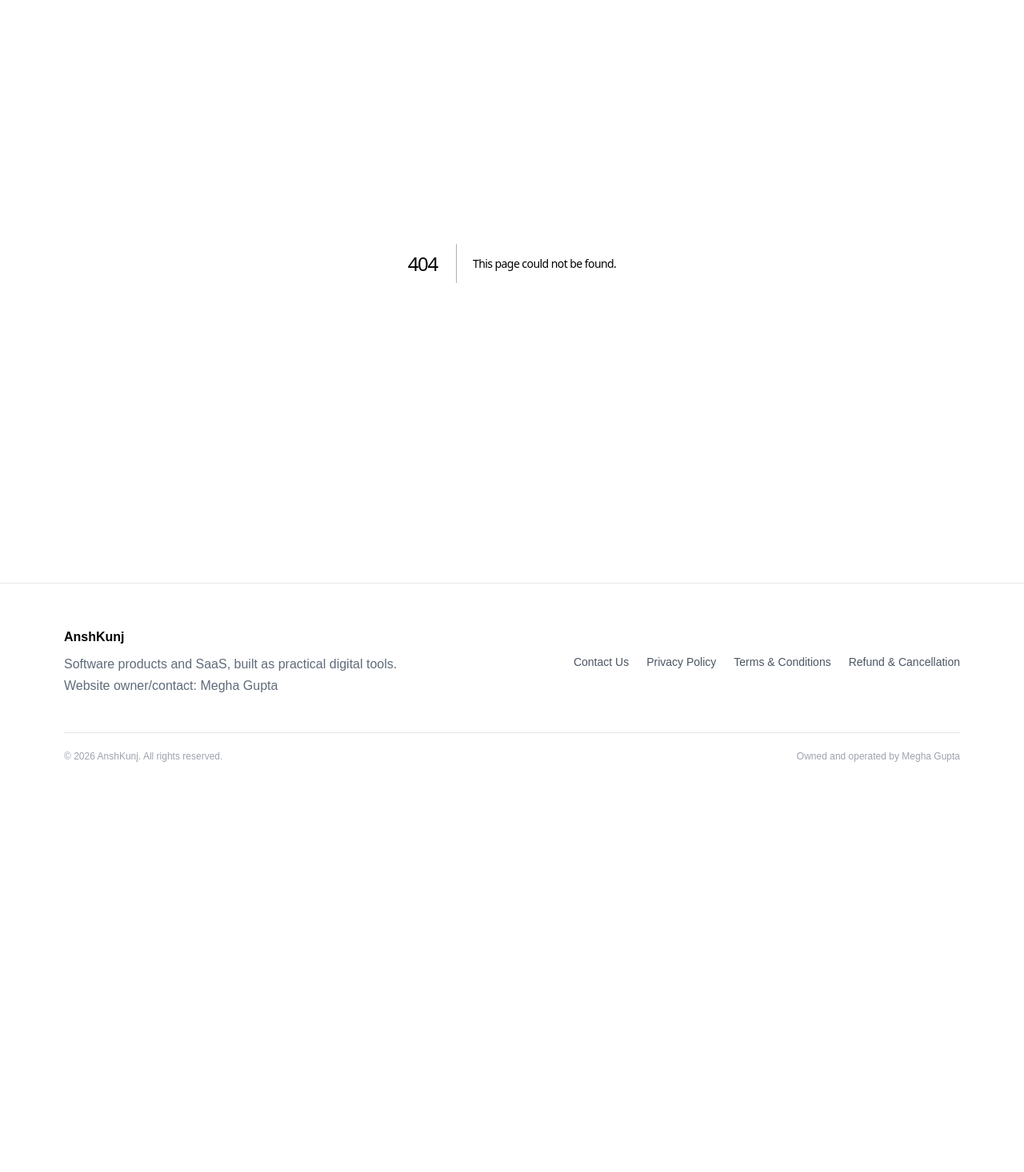
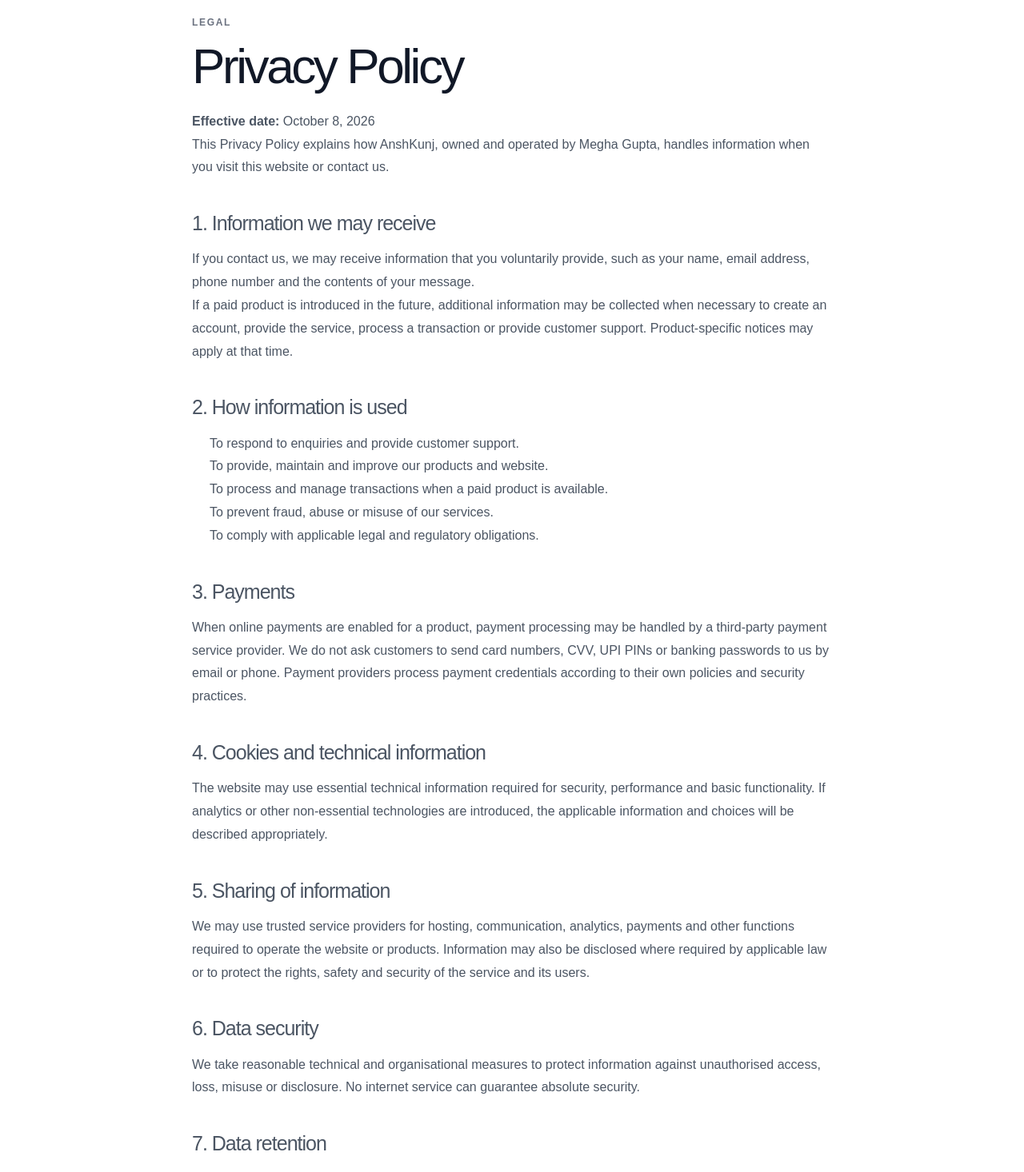
Before and after one commit to anshkunj/ak-project, a Next.js app: page /privacy-policy in a window 1280 px wide. Before the commit this address had no page. Shown: the part 140-1606 px from the top of the page at 80% size. Before the commit the page ends 1120 px from the top, so only its background shows below. Built offline with nearby package versions, Linux system fonts and the light colour scheme.

Commit message:
Add public legal and contact pages

```diff
--- /dev/null
+++ b/src/app/privacy-policy/page.tsx
@@ -0,0 +1,97 @@
+export default function PrivacyPolicyPage() {
+  return (
+    <main className="page">
+      <div className="container narrow">
+        <p className="eyebrow">LEGAL</p>
+        <h1>Privacy Policy</h1>
+        <div className="legal-content">
+          <p><strong>Effective date:</strong> October 8, 2026</p>
+
+          <p>
+            This Privacy Policy explains how AnshKunj, owned and operated by
+            Megha Gupta, handles information when you visit this website or
+            contact us.
+          </p>
+
+          <h2>1. Information we may receive</h2>
+          <p>
+            If you contact us, we may receive information that you voluntarily
+            provide, such as your name, email address, phone number and the
+            contents of your message.
+          </p>
+          <p>
+            If a paid product is introduced in the future, additional
+            information may be collected when necessary to create an account,
+            provide the service, process a transaction or provide customer
+            support. Product-specific notices may apply at that time.
+          </p>
+
+          <h2>2. How information is used</h2>
+          <ul>
+            <li>To respond to enquiries and provide customer support.</li>
+            <li>To provide, maintain and improve our products and website.</li>
+            <li>To process and manage transactions when a paid product is available.</li>
+            <li>To prevent fraud, abuse or misuse of our services.</li>
+            <li>To comply with applicable legal and regulatory obligations.</li>
+          </ul>
+
+          <h2>3. Payments</h2>
+          <p>
+            When online payments are enabled for a product, payment processing
+            may be handled by a third-party payment service provider. We do not
+            ask customers to send card numbers, CVV, UPI PINs or banking
+            passwords to us by email or phone. Payment providers process
+            payment credentials according to their own policies and security
+            practices.
+          </p>
+
+          <h2>4. Cookies and technical information</h2>
+          <p>
+            The website may use essential technical information required for
+            security, performance and basic functionality. If analytics or
+            other non-essential technologies are introduced, the applicable
+            information and choices will be described appropriately.
+          </p>
+
+          <h2>5. Sharing of information</h2>
+          <p>
+            We may use trusted service providers for hosting, communication,
+            analytics, payments and other functions required to operate the
+            website or products. Information may also be disclosed where
+            required by applicable law or to protect the rights, safety and
+            security of the service and its users.
+          </p>
+
+          <h2>6. Data security</h2>
+          <p>
+            We take reasonable technical and organisational measures to protect
+            information against unauthorised access, loss, misuse or disclosure.
+            No internet service can guarantee absolute security.
+          </p>
+
+          <h2>7. Data retention</h2>
+          <p>
+            Information is retained only for as long as reasonably necessary
+            for the purpose for which it was collected, to provide services,
+            resolve disputes, maintain records or comply with legal
+            obligations.
+          </p>
+
+          <h2>8. Your questions and requests</h2>
+          <p>
+            For privacy-related questions or requests concerning information
+            handled by AnshKunj, contact Megha Gupta at{" "}
+            <a href="mailto:meghag2075@gmail.com">meghag2075@gmail.com</a>.
+          </p>
+
+          <h2>9. Changes to this policy</h2>
+          <p>
+            This policy may be updated when our website, products or legal
+            requirements change. The updated version will be published on this
+            page with a revised effective date.
+          </p>
+        </div>
+      </div>
+    </main>
+  );
+}
```
